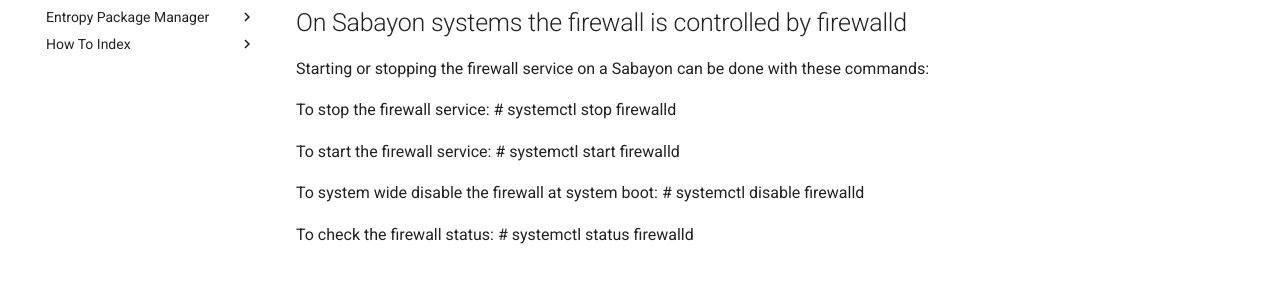
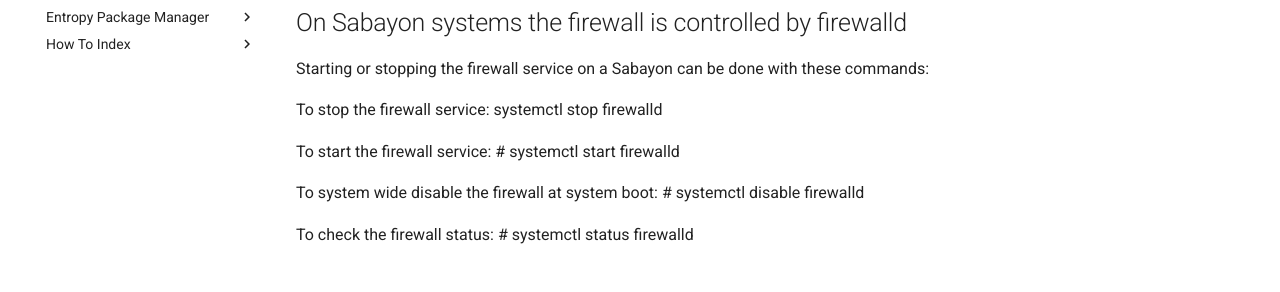
Before and after one commit to Sabayon/wiki-next, an MkDocs documentation site: the page built from docs/articles/firewall.md, in a window 1280 px wide. Shown: the part 175-467 px from the top of the page. Built offline with MkDocs 1.6.1 and Material for MkDocs 9.7.7, drawn with Linux system fonts in a browser that asks for light colours; comment, search, counter and statistics services are not loaded; old or Windows-style settings are respelled for this version of MkDocs.

```diff
--- a/docs/articles/firewall.md
+++ b/docs/articles/firewall.md
@@ -3,7 +3,7 @@
 Starting or stopping the firewall service on a Sabayon can be done with these commands:
 
 To stop the firewall service:
-     # systemctl stop firewalld
+    systemctl stop firewalld
 
 To start the firewall service:
   # systemctl start firewalld
```
